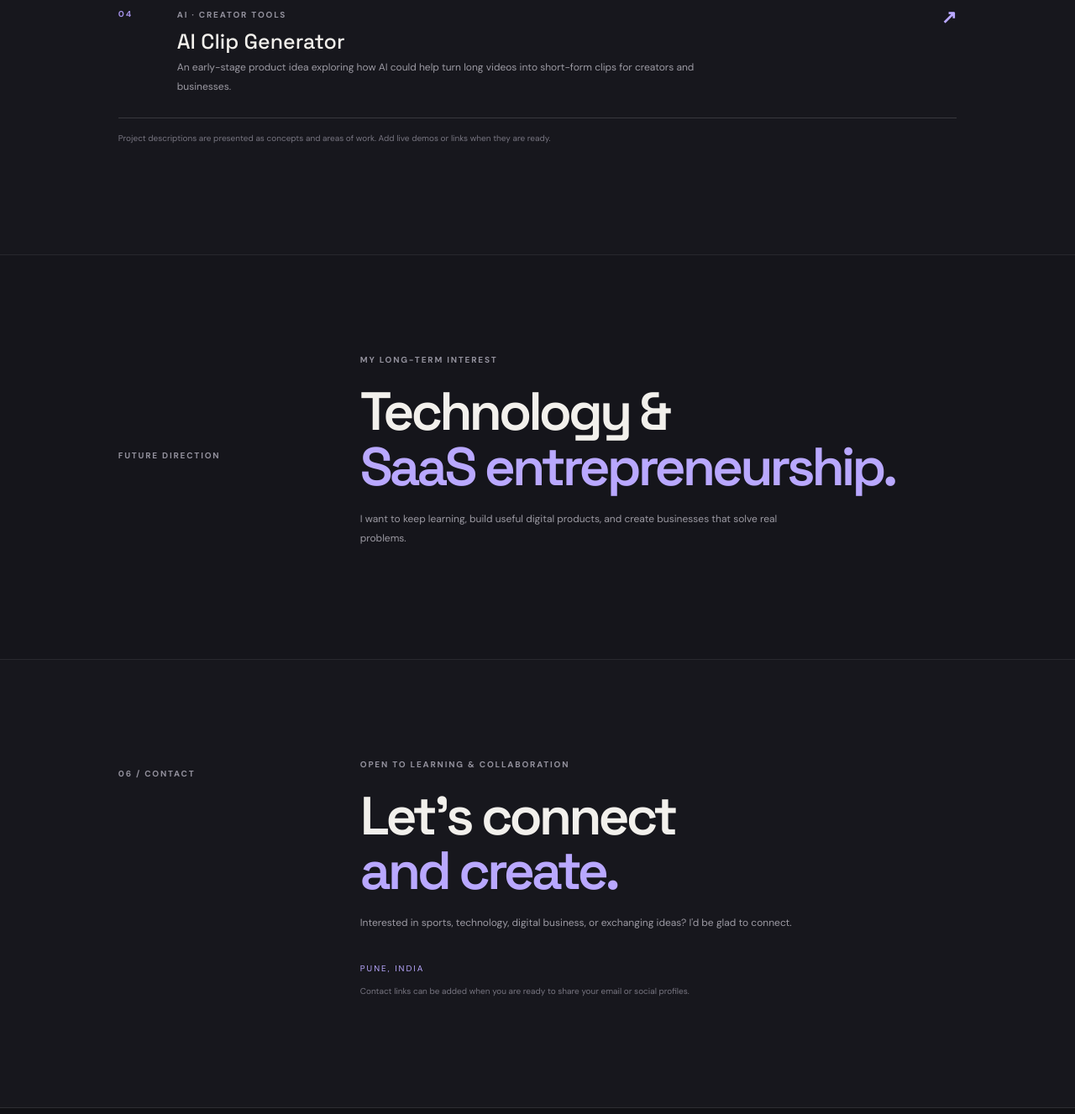
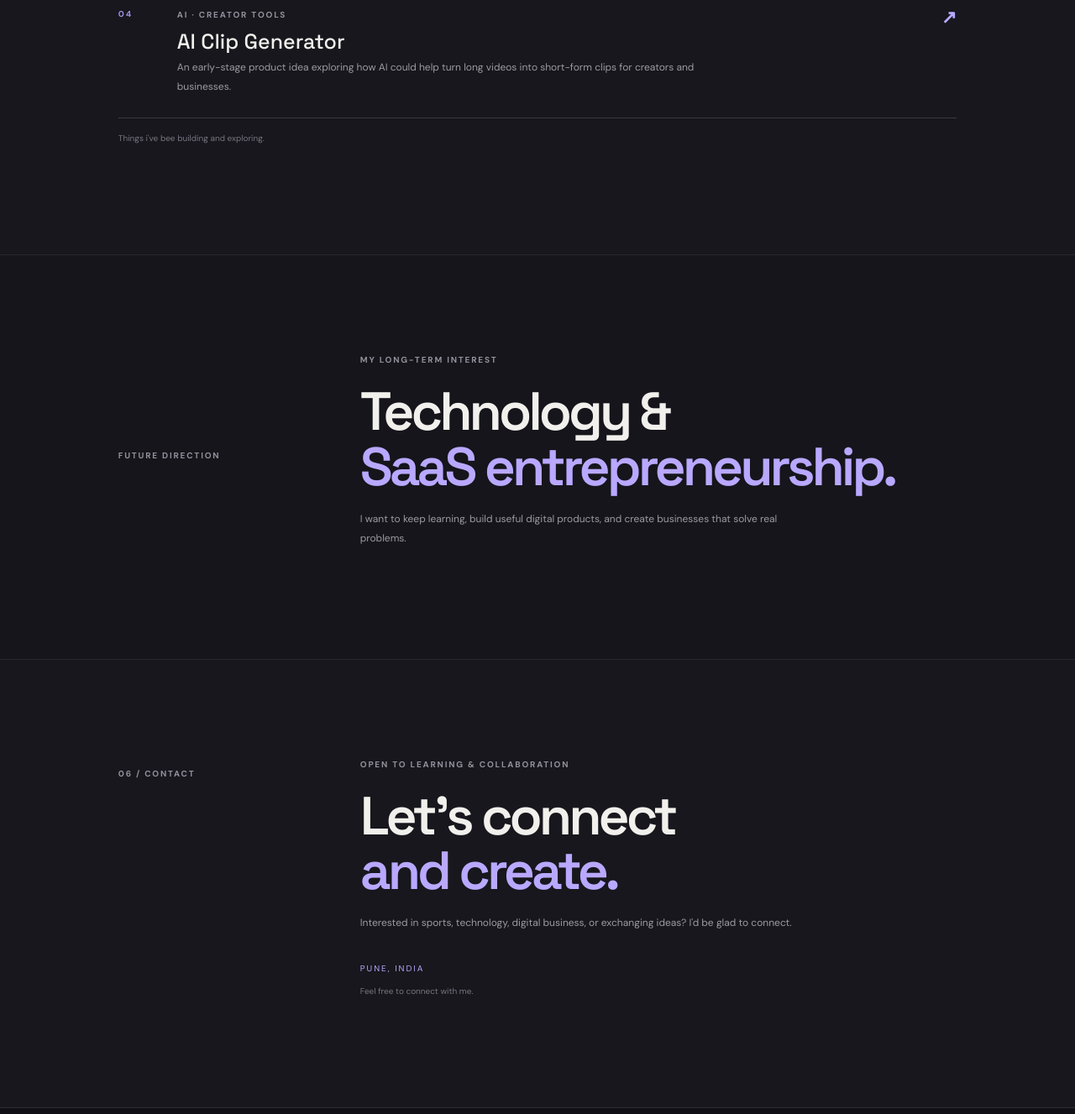
Before and after one commit to hankoleale-blip/Aditya-Portfolio, a plain HTML site: page index.html in a window 1280 px wide. Shown: the part 5233-6560 px from the top of the page at 84% size. Drawn offline with Linux system fonts and the light colour scheme.

Commit message:
Update index.html

```diff
--- a/index.html
+++ b/index.html
@@ -95,7 +95,7 @@
     <article><span>03</span><div><small>SPORT · COACHING</small><h3>Sports Coaching</h3><p>Hands-on experience in Taekwondo coaching, batch management, and communication with students and parents.</p></div><b>↗</b></article>
     <article><span>04</span><div><small>AI · CREATOR TOOLS</small><h3>AI Clip Generator</h3><p>An early-stage product idea exploring how AI could help turn long videos into short-form clips for creators and businesses.</p></div><b>↗</b></article>
   </div>
-  <p class="note">Project descriptions are presented as concepts and areas of work. Add live demos or links when they are ready.</p>
+  <p class="note">Things i've bee building and exploring.</p>
 </section>
 
 <section class="section wrap vision">
@@ -105,7 +105,7 @@
 
 <section class="section wrap contact" id="contact">
   <p class="kicker">06 / CONTACT</p>
-  <div><span class="tag">OPEN TO LEARNING &amp; COLLABORATION</span><h2>Let's connect<br><em>and create.</em></h2><p class="muted">Interested in sports, technology, digital business, or exchanging ideas? I'd be glad to connect.</p><p class="contact-location">PUNE, INDIA</p><p class="contact-note">Contact links can be added when you are ready to share your email or social profiles.</p></div>
+  <div><span class="tag">OPEN TO LEARNING &amp; COLLABORATION</span><h2>Let's connect<br><em>and create.</em></h2><p class="muted">Interested in sports, technology, digital business, or exchanging ideas? I'd be glad to connect.</p><p class="contact-location">PUNE, INDIA</p><p class="contact-note">Feel free to connect with me.</p></div>
 </section>
 </main>
 <footer class="footer"><a class="logo" href="#home">AS<span>.</span></a><p>© <span id="year"></span> Aditya Siddaram Sigarkanti</p><a href="#home">BACK TO TOP ↑</a></footer>
```
